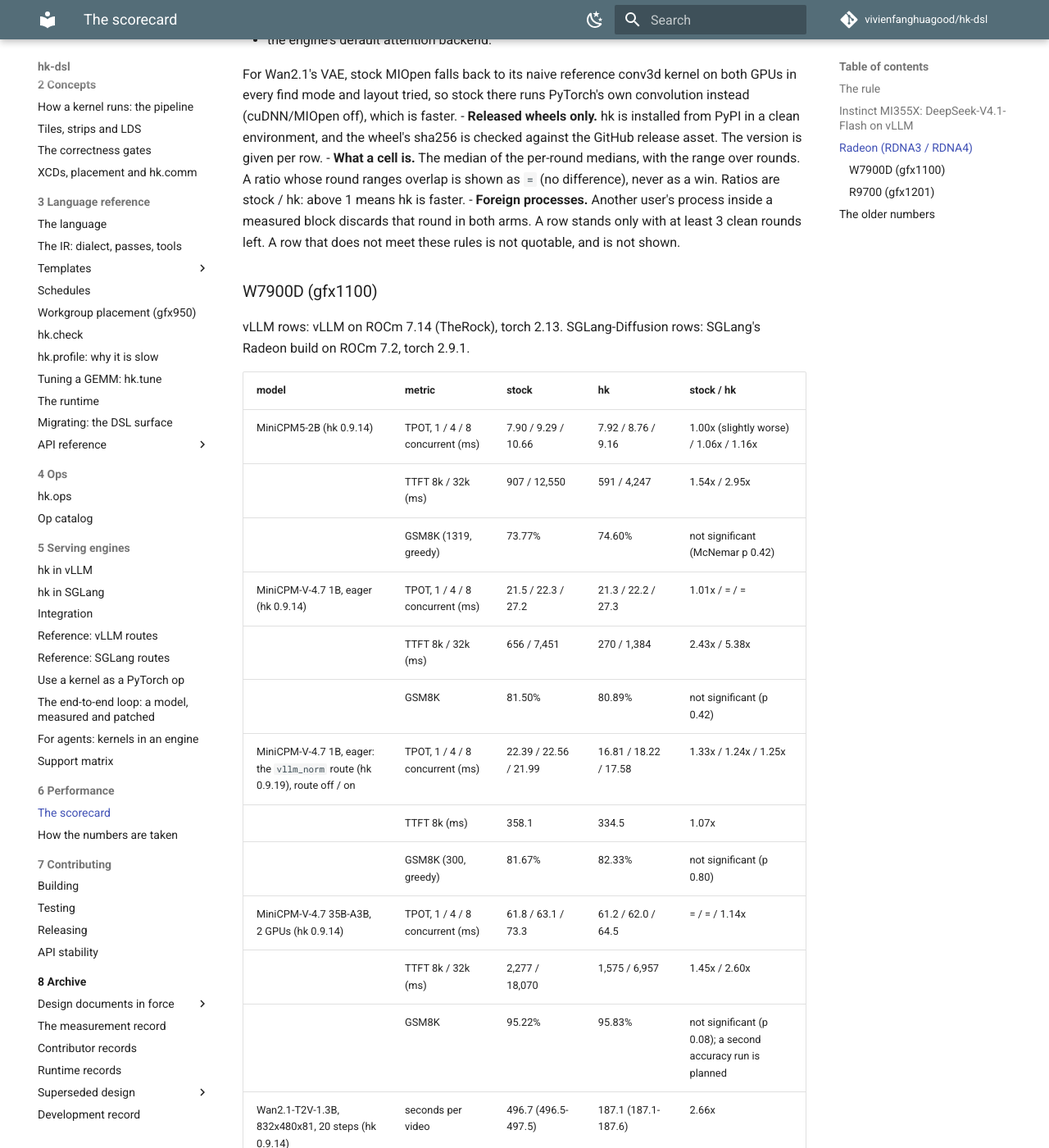
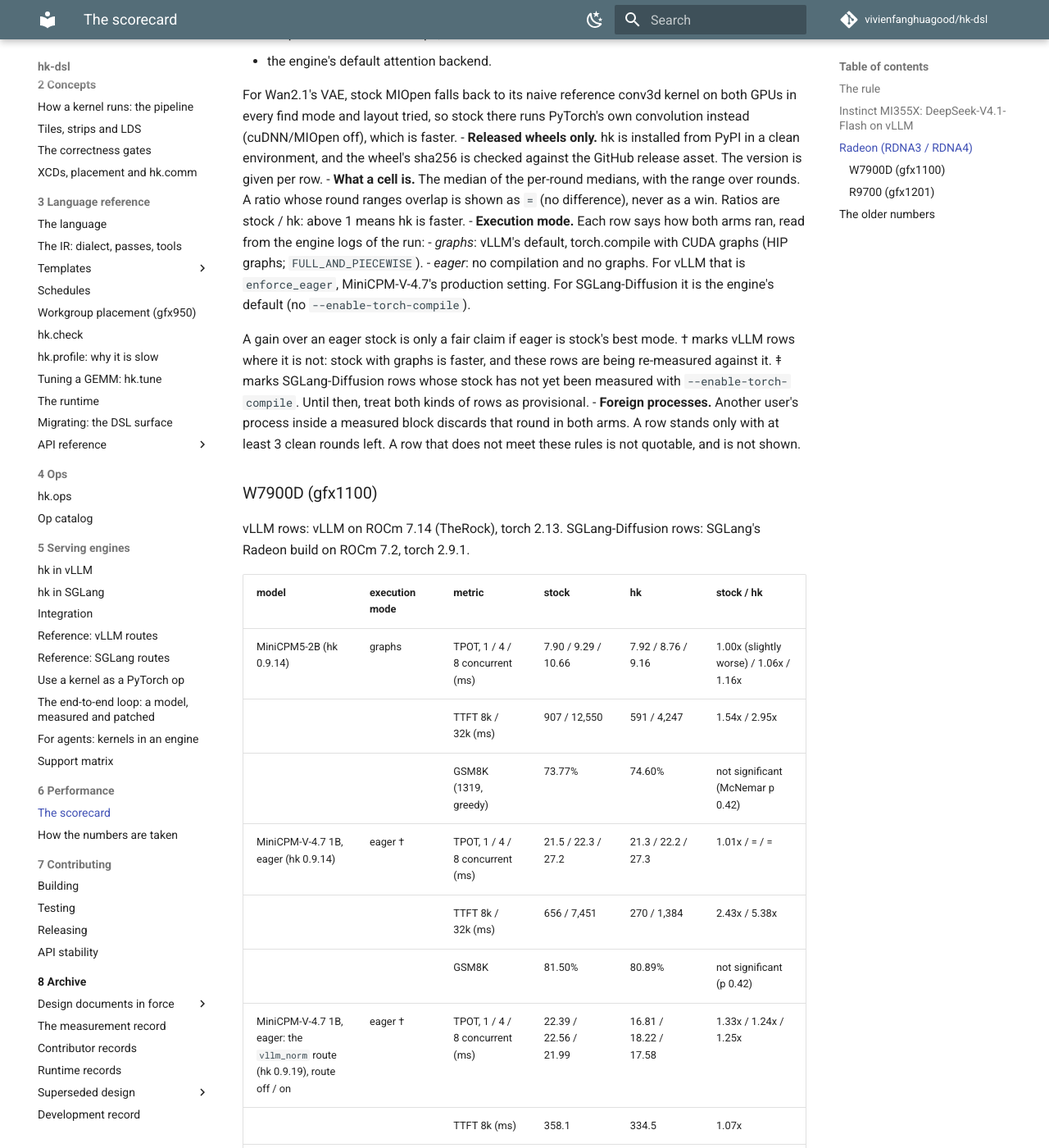
Before and after one commit to vivienfanghuagood/hk-dsl, an MkDocs documentation site: the page built from docs/performance/scorecard.md, in a window 1280 px wide and 1400 px high, scrolled down 2828 px. Shown: the whole window at 82% size. Built offline with MkDocs 1.6.1 and Material for MkDocs 9.7.7, drawn with Linux system fonts in a browser that asks for light colours; comment, search, counter and statistics services are not loaded; some of the changed text lies outside the part shown.

Commit message:
scorecard: an execution-mode column; eager rows marked provisional until stock is measured in its best mode (#375)
Every Radeon row gets the mode both arms ran in, read from the run's engine logs (graphs = vLLM's
torch.compile + CUDA graphs, FULL_AND_PIECEWISE; eager = enforce_eager, or SGLang-Diffusion's default).
The MI355X section says graphs for every arm. Rows whose stock ran eager although graphs is faster
(the MiniCPM-V-4.7 rows) are marked and being re-measured; SGLang-Diffusion rows are marked until
their stock is measured with --enable-torch-compile.

Co-authored-by: hfang <hfang@localhost>
Co-authored-by: Claude <noreply@anthropic.com>

```diff
--- a/docs/performance/scorecard.md
+++ b/docs/performance/scorecard.md
@@ -27,7 +27,7 @@ vLLM serving DeepSeek-V4.1-Flash with real weights, tensor parallel over two MI3
   dropped: the tuned-stock "mixed" run of round 1 (a stall), so that cell has one round.
 
 **Software.** vLLM 0.32.1rc1.dev36 (`vllm/vllm-openai-rocm` nightly e68efc685, ROCm 10.0, torch 2.12, AITER 0.1.25),
-hk-dsl 0.9.16. Engine: TP2, max_model_len 16640, no prefix caching.
+hk-dsl 0.9.16. Engine: TP2, max_model_len 16640, no prefix caching. Execution mode: graphs (torch.compile with CUDA graphs, `FULL_AND_PIECEWISE`) in every arm.
 
 **The arms.**
 
@@ -83,6 +83,15 @@ models these GPUs actually serve.
   against the GitHub release asset. The version is given per row.
 - **What a cell is.** The median of the per-round medians, with the range over rounds. A ratio whose round ranges
   overlap is shown as `=` (no difference), never as a win. Ratios are stock / hk: above 1 means hk is faster.
+- **Execution mode.** Each row says how both arms ran, read from the engine logs of the run:
+  - *graphs*: vLLM's default, torch.compile with CUDA graphs (HIP graphs; `FULL_AND_PIECEWISE`).
+  - *eager*: no compilation and no graphs. For vLLM that is `enforce_eager`, MiniCPM-V-4.7's production setting. For
+    SGLang-Diffusion it is the engine's default (no `--enable-torch-compile`).
+
+  A gain over an eager stock is only a fair claim if eager is stock's best mode. &dagger; marks vLLM rows where it is
+  not: stock with graphs is faster, and these rows are being re-measured against it. &Dagger; marks SGLang-Diffusion
+  rows whose stock has not yet been measured with `--enable-torch-compile`. Until then, treat both kinds of rows as
+  provisional.
 - **Foreign processes.** Another user's process inside a measured block discards that round in both arms. A row
   stands only with at least 3 clean rounds left. A row that does not meet these rules is not quotable, and is not shown.
 
@@ -90,22 +99,22 @@ models these GPUs actually serve.
 
 vLLM rows: vLLM on ROCm 7.14 (TheRock), torch 2.13. SGLang-Diffusion rows: SGLang's Radeon build on ROCm 7.2, torch 2.9.1.
 
-| model | metric | stock | hk | stock / hk |
-|---|---|---|---|---|
-| MiniCPM5-2B (hk 0.9.14) | TPOT, 1 / 4 / 8 concurrent (ms) | 7.90 / 9.29 / 10.66 | 7.92 / 8.76 / 9.16 | 1.00x (slightly worse) / 1.06x / 1.16x |
-| | TTFT 8k / 32k (ms) | 907 / 12,550 | 591 / 4,247 | 1.54x / 2.95x |
-| | GSM8K (1319, greedy) | 73.77% | 74.60% | not significant (McNemar p 0.42) |
-| MiniCPM-V-4.7 1B, eager (hk 0.9.14) | TPOT, 1 / 4 / 8 concurrent (ms) | 21.5 / 22.3 / 27.2 | 21.3 / 22.2 / 27.3 | 1.01x / = / = |
-| | TTFT 8k / 32k (ms) | 656 / 7,451 | 270 / 1,384 | 2.43x / 5.38x |
-| | GSM8K | 81.50% | 80.89% | not significant (p 0.42) |
-| MiniCPM-V-4.7 1B, eager: the `vllm_norm` route (hk 0.9.19), route off / on | TPOT, 1 / 4 / 8 concurrent (ms) | 22.39 / 22.56 / 21.99 | 16.81 / 18.22 / 17.58 | 1.33x / 1.24x / 1.25x |
-| | TTFT 8k (ms) | 358.1 | 334.5 | 1.07x |
-| | GSM8K (300, greedy) | 81.67% | 82.33% | not significant (p 0.80) |
-| MiniCPM-V-4.7 35B-A3B, 2 GPUs (hk 0.9.14) | TPOT, 1 / 4 / 8 concurrent (ms) | 61.8 / 63.1 / 73.3 | 61.2 / 62.0 / 64.5 | = / = / 1.14x |
-| | TTFT 8k / 32k (ms) | 2,277 / 18,070 | 1,575 / 6,957 | 1.45x / 2.60x |
-| | GSM8K | 95.22% | 95.83% | not significant (p 0.08); a second accuracy run is planned |
-| Wan2.1-T2V-1.3B, 832x480x81, 20 steps (hk 0.9.14) | seconds per video | 496.7 (496.5-497.5) | 187.1 (187.1-187.6) | 2.66x |
-| Qwen-Image 2.1, 1024x1024, 30 steps (hk 0.9.14) | seconds per image | 42.0 | 26.2 | 1.60x |
+| model | execution mode | metric | stock | hk | stock / hk |
+|---|---|---|---|---|---|
+| MiniCPM5-2B (hk 0.9.14) | graphs | TPOT, 1 / 4 / 8 concurrent (ms) | 7.90 / 9.29 / 10.66 | 7.92 / 8.76 / 9.16 | 1.00x (slightly worse) / 1.06x / 1.16x |
+| | | TTFT 8k / 32k (ms) | 907 / 12,550 | 591 / 4,247 | 1.54x / 2.95x |
+| | | GSM8K (1319, greedy) | 73.77% | 74.60% | not significant (McNemar p 0.42) |
+| MiniCPM-V-4.7 1B, eager (hk 0.9.14) | eager &dagger; | TPOT, 1 / 4 / 8 concurrent (ms) | 21.5 / 22.3 / 27.2 | 21.3 / 22.2 / 27.3 | 1.01x / = / = |
+| | | TTFT 8k / 32k (ms) | 656 / 7,451 | 270 / 1,384 | 2.43x / 5.38x |
+| | | GSM8K | 81.50% | 80.89% | not significant (p 0.42) |
+| MiniCPM-V-4.7 1B, eager: the `vllm_norm` route (hk 0.9.19), route off / on | eager &dagger; | TPOT, 1 / 4 / 8 concurrent (ms) | 22.39 / 22.56 / 21.99 | 16.81 / 18.22 / 17.58 | 1.33x / 1.24x / 1.25x |
+| | | TTFT 8k (ms) | 358.1 | 334.5 | 1.07x |
+| | | GSM8K (300, greedy) | 81.67% | 82.33% | not significant (p 0.80) |
+| MiniCPM-V-4.7 35B-A3B, 2 GPUs (hk 0.9.14) | eager &dagger; | TPOT, 1 / 4 / 8 concurrent (ms) | 61.8 / 63.1 / 73.3 | 61.2 / 62.0 / 64.5 | = / = / 1.14x |
+| | | TTFT 8k / 32k (ms) | 2,277 / 18,070 | 1,575 / 6,957 | 1.45x / 2.60x |
+| | | GSM8K | 95.22% | 95.83% | not significant (p 0.08); a second accuracy run is planned |
+| Wan2.1-T2V-1.3B, 832x480x81, 20 steps (hk 0.9.14) | eager &Dagger; | seconds per video | 496.7 (496.5-497.5) | 187.1 (187.1-187.6) | 2.66x |
+| Qwen-Image 2.1, 1024x1024, 30 steps (hk 0.9.14) | eager &Dagger; | seconds per image | 42.0 | 26.2 | 1.60x |
 
 **The `vllm_norm` rows** measure one route, not stock against all of hk. Both columns run hk 0.9.19 with its
 default-on routes; the left one turns `vllm_norm` off (`HK_VLLM_NORM=0`). MiniCPM-V-4.7's production engine
@@ -123,14 +132,14 @@ hk's image is 42.8 dB from stock's.
 
 vLLM rows: vLLM on ROCm 7.14 (TheRock), torch 2.13. SGLang-Diffusion rows: upstream SGLang 0.5.23 on ROCm 7.2.3, torch 2.10.
 
-| model | metric | stock | hk | stock / hk |
-|---|---|---|---|---|
-| Qwen3.8-27B GPTQ int4 (hk 0.9.16) | TPOT, 4 / 8 concurrent (ms) | 51.5 / 109.1 | 33.8 / 37.2 | 1.52x / 2.93x |
-| | TTFT 512 / 2k tokens (ms) | 375 / 1,507 | 284 / 1,165 | 1.32x / 1.29x |
-| Qwen3.8-27B AWQ int4 (AMD Quark W4A16) (hk 0.9.16) | TPOT, 4 / 8 concurrent (ms) | 37.8 / 61.9 | 32.4 / 34.4 | 1.17x / 1.80x |
-| | TTFT 512 / 2k tokens (ms) | 333 / 1,401 | 274 / 1,122 | 1.22x / 1.25x |
-| Wan2.1-T2V-1.3B, 832x480x81, 20 steps (hk 0.9.14) | seconds per video | 283.6 (282.0-295.1) | 178.0 (177.4-190.0) | 1.59x |
-| Qwen-Image 2.1, 1024x1024, 30 steps (hk 0.9.20) | seconds per image | 29.1 (28.0-42.2) | 25.5 (24.4-69.9) | = (ranges overlap) |
+| model | execution mode | metric | stock | hk | stock / hk |
+|---|---|---|---|---|---|
+| Qwen3.8-27B GPTQ int4 (hk 0.9.16) | graphs | TPOT, 4 / 8 concurrent (ms) | 51.5 / 109.1 | 33.8 / 37.2 | 1.52x / 2.93x |
+| | | TTFT 512 / 2k tokens (ms) | 375 / 1,507 | 284 / 1,165 | 1.32x / 1.29x |
+| Qwen3.8-27B AWQ int4 (AMD Quark W4A16) (hk 0.9.16) | graphs | TPOT, 4 / 8 concurrent (ms) | 37.8 / 61.9 | 32.4 / 34.4 | 1.17x / 1.80x |
+| | | TTFT 512 / 2k tokens (ms) | 333 / 1,401 | 274 / 1,122 | 1.22x / 1.25x |
+| Wan2.1-T2V-1.3B, 832x480x81, 20 steps (hk 0.9.14) | eager &Dagger; | seconds per video | 283.6 (282.0-295.1) | 178.0 (177.4-190.0) | 1.59x |
+| Qwen-Image 2.1, 1024x1024, 30 steps (hk 0.9.20) | eager &Dagger; | seconds per image | 29.1 (28.0-42.2) | 25.5 (24.4-69.9) | = (ranges overlap) |
 
 - **Single-request TPOT on R9700 is not quoted.** It is bimodal per engine build in both arms (about 29 ms or 37 ms,
   depending on the build, not on hk); within a state hk and stock are equal (1.00x).
```
